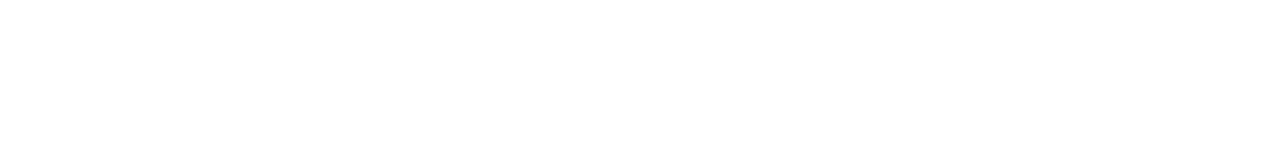
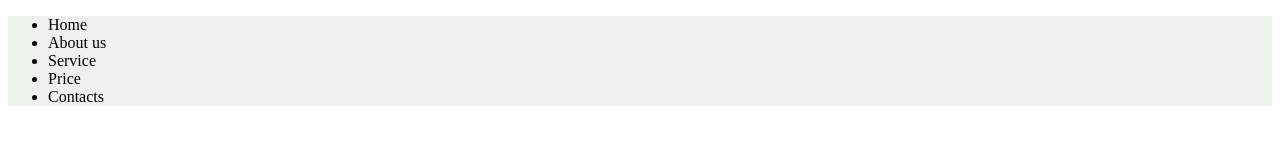
Before and after one commit to rinedein/my_plants, a plain HTML site: page plants/index.html in a window 1280 px wide. Drawn offline with Linux system fonts and the light colour scheme.

Commit message:
feat: add navigation

```diff
--- a/plants/index.html
+++ b/plants/index.html
@@ -4,10 +4,24 @@
     <meta charset="UTF-8">
     <meta http-equiv="X-UA-Compatible" content="IE=edge">
     <meta name="viewport" content="width=device-width, initial-scale=1.0">
+    <link rel="stylesheet" href="style.css">
     <title>Plants</title>
 </head>
 <body>
-    <header></header>
+    <header>
+        <div class="navbar">
+            <div class="logo"></div>
+            <nav class="navbar">
+                <ul>
+                    <li>Home</li>
+                    <li>About us</li>
+                    <li>Service</li>
+                    <li>Price</li>
+                    <li>Contacts</li>
+                </ul>
+            </nav>
+        </div>
+    </header>
     <div class="welcome"></div>
     <div class="about"></div>
     <div class="service"></div>
--- a/plants/style.css
+++ b/plants/style.css
@@ -0,0 +1,12 @@
+header {
+    background: #EDF2EC;
+    max-width: 1440px;
+    margin: 0 auto;
+}
+
+.nav {
+    display: flex;
+}
+.nav li {
+    list-style-type: none;
+}
```
